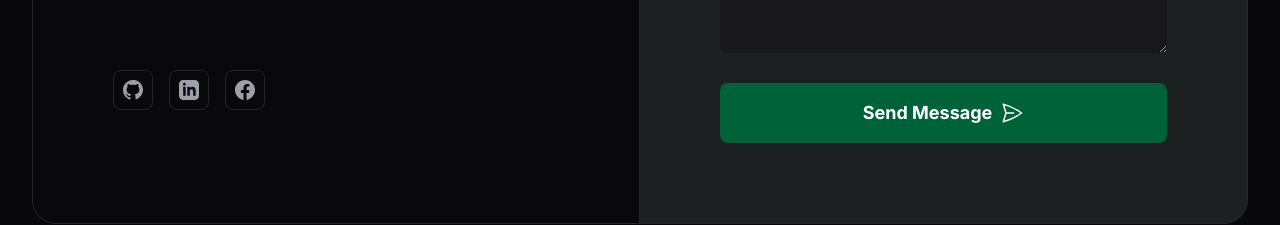
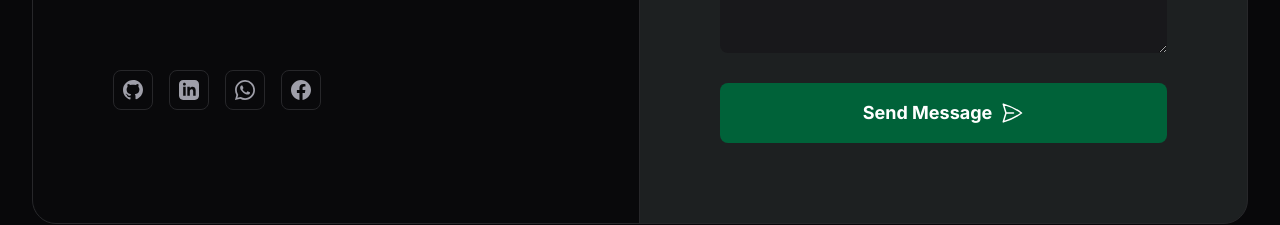
Before and after one commit to sakib-333/portfolio, a React (Vite) app: page / in a window 1280 px wide. Shown: the part 6251-6476 px from the top of the page. Built offline with nearby package versions, Linux system fonts and the light colour scheme; a web font is replaced by a local one.

Commit message:
Update contact links.

```diff
--- a/src/components/main/Contact.tsx
+++ b/src/components/main/Contact.tsx
@@ -123,13 +123,26 @@ const Contact = () => {
                             transition={{ duration: 0.6, delay: 0.8 }}
                             className="mt-20 flex gap-4"
                         >
-                            <a className="w-10 h-10 rounded-lg border border-zinc-800 flex items-center justify-center text-zinc-400 hover:text-primary hover:border-primary transition-all" href="javascript:void(0)">
+                            <a className="w-10 h-10 rounded-lg border border-zinc-800 flex items-center justify-center text-zinc-400 hover:text-primary hover:border-primary transition-all" href="https://github.com/sakib-333" target='_blank' rel="noopener noreferrer">
                                 <svg className="w-5 h-5 fill-current" viewBox="0 0 24 24"><path d="M12 0c-6.626 0-12 5.373-12 12 0 5.302 3.438 9.8 8.207 11.387.599.111.793-.261.793-.577v-2.234c-3.338.726-4.041-1.61-4.041-1.61-.546-1.387-1.333-1.756-1.333-1.756-1.089-.745.083-.729.083-.729 1.205.084 1.839 1.237 1.839 1.237 1.07 1.834 2.807 1.304 3.492.997.107-.775.418-1.305.762-1.604-2.665-.305-5.467-1.334-5.467-5.931 0-1.311.469-2.381 1.236-3.221-.124-.303-.535-1.524.117-3.176 0 0 1.008-.322 3.301 1.23.957-.266 1.983-.399 3.003-.404 1.02.005 2.047.138 3.006.404 2.291-1.552 3.297-1.23 3.297-1.23.653 1.653.242 2.874.118 3.176.77.84 1.235 1.911 1.235 3.221 0 4.609-2.807 5.624-5.479 5.921.43.372.823 1.102.823 2.222v3.293c0 .319.192.694.801.576 4.765-1.589 8.199-6.086 8.199-11.386 0-6.627-5.373-12-12-12z"></path></svg>
                             </a>
-                            <a className="w-10 h-10 rounded-lg border border-zinc-800 flex items-center justify-center text-zinc-400 hover:text-primary hover:border-primary transition-all" href="javascript:void(0)">
+                            <a className="w-10 h-10 rounded-lg border border-zinc-800 flex items-center justify-center text-zinc-400 hover:text-primary hover:border-primary transition-all" href="https://www.linkedin.com/in/sakibur-rahman" target='_blank' rel="noopener noreferrer">
                                 <svg className="w-5 h-5 fill-current" viewBox="0 0 24 24"><path d="M19 0h-14c-2.761 0-5 2.239-5 5v14c0 2.761 2.239 5 5 5h14c2.762 0 5-2.238 5-5v-14c0-2.761-2.238-5-5-5zm-11 19h-3v-11h3v11zm-1.5-12.268c-.966 0-1.75-.79-1.75-1.764s.784-1.764 1.75-1.764 1.75.79 1.75 1.764-.783 1.764-1.75 1.764zm13.5 12.268h-3v-5.604c0-3.368-4-3.113-4 0v5.604h-3v-11h3v1.765c1.396-2.586 7-2.777 7 2.476v6.759z"></path></svg>
                             </a>
-                            <a className="w-10 h-10 rounded-lg border border-zinc-800 flex items-center justify-center text-zinc-400 hover:text-primary hover:border-primary transition-all" href="javascript:void(0)">
+                            <a
+                                className="w-10 h-10 rounded-lg border border-zinc-800 flex items-center justify-center text-zinc-400 hover:text-primary hover:border-primary transition-all"
+                                href="https://wa.me/8801955207333"
+                                target="_blank"
+                                rel="noopener noreferrer"
+                            >
+                                <svg
+                                    className="w-5 h-5 fill-current"
+                                    viewBox="0 0 24 24"
+                                >
+                                    <path d="M20.52 3.48A11.82 11.82 0 0012.04 0C5.42 0 .04 5.38.04 12c0 2.11.55 4.17 1.6 5.99L0 24l6.17-1.61A11.94 11.94 0 0012.04 24C18.66 24 24 18.62 24 12c0-3.2-1.25-6.2-3.48-8.52zM12.04 21.9c-1.8 0-3.56-.48-5.1-1.39l-.36-.21-3.66.96.98-3.57-.24-.37A9.83 9.83 0 012.14 12c0-5.46 4.44-9.9 9.9-9.9 2.64 0 5.12 1.03 6.98 2.89A9.8 9.8 0 0121.9 12c0 5.46-4.44 9.9-9.86 9.9zm5.43-7.41c-.3-.15-1.77-.87-2.04-.96-.27-.09-.47-.15-.66.15-.2.3-.76.96-.93 1.17-.17.21-.35.24-.65.09-.3-.15-1.25-.46-2.38-1.47-.88-.78-1.47-1.74-1.64-2.04-.17-.3-.02-.46.13-.61.13-.13.3-.35.45-.52.15-.18.2-.3.3-.5.1-.21.05-.39-.02-.54-.08-.15-.66-1.59-.91-2.18-.24-.57-.48-.49-.66-.5h-.56c-.2 0-.5.08-.76.39-.26.3-1 1-.97 2.43.03 1.43 1.03 2.82 1.18 3.01.15.2 2.03 3.1 4.92 4.35.69.3 1.23.48 1.65.61.69.22 1.32.19 1.82.12.56-.08 1.77-.72 2.02-1.41.25-.69.25-1.29.18-1.41-.08-.12-.27-.2-.57-.35z" />
+                                </svg>
+                            </a>
+                            <a className="w-10 h-10 rounded-lg border border-zinc-800 flex items-center justify-center text-zinc-400 hover:text-primary hover:border-primary transition-all" href="https://www.facebook.com/sakib071" target='_blank' rel="noopener noreferrer">
                                 <svg className="w-5 h-5 fill-current" viewBox="0 0 24 24"><path d="M24 12.073c0-6.627-5.373-12-12-12s-12 5.373-12 12c0 5.99 4.388 10.954 10.125 11.854v-8.385H7.078v-3.469h3.047V9.43c0-3.007 1.792-4.669 4.533-4.669 1.312 0 2.686.235 2.686.235v2.953H15.83c-1.491 0-1.956.925-1.956 1.874v2.25h3.328l-.532 3.469h-2.796v8.385C19.612 23.027 24 18.062 24 12.073z"></path></svg>
                             </a>
                         </motion.div>
```
